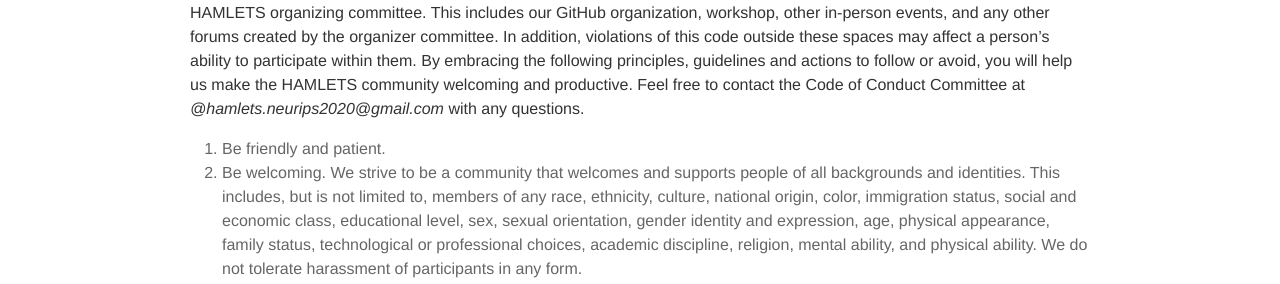
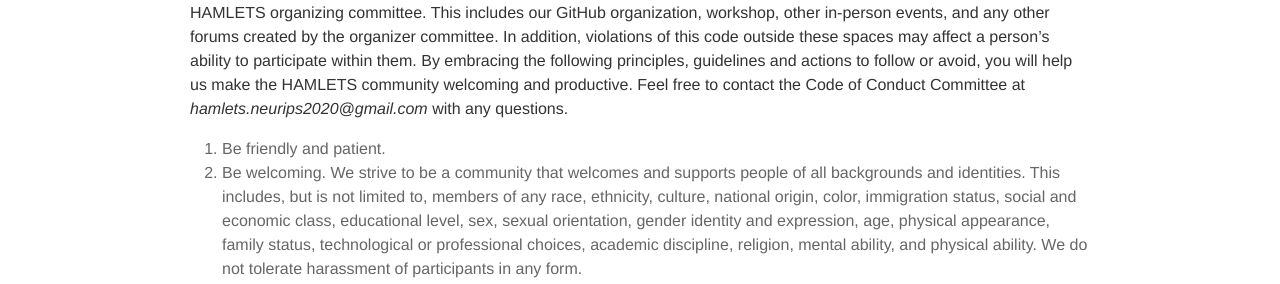
Before and after one commit to hamlets-workshop/hamlets-workshop.github.io, a Jekyll site: the page built from _pages/06_coc.md, in a window 1280 px wide and 900 px high, scrolled down 940 px. Shown: the part 160-444 px from the top of the window. Built offline with Jekyll 4.4.1, drawn with Linux system fonts in a browser that asks for light colours; nearby versions of some CDN libraries.

Commit message:
typo fix

```diff
--- a/_pages/06_coc.md
+++ b/_pages/06_coc.md
@@ -20,7 +20,7 @@ This code of conduct applies to all spaces in which submissions to HAMLETS are s
 We are committed to fostering a productive, harassment-free environment for everyone. Rather than considering this code an exhaustive list of things that you can’t do, take it in the spirit it is intended - a guide to make it easier to enrich all of us and the communities in which we participate.
 
 This code applies equally to founders, developers, mentors and new community members, in all spaces managed by HAMLETS organizing committee. This includes our GitHub organization, workshop, other in-person events, and any other forums created by the organizer committee. In addition, violations of this code outside these spaces may affect a person's ability to participate within them.
-By embracing the following principles, guidelines and actions to follow or avoid, you will help us make the HAMLETS community welcoming and productive. Feel free to contact the Code of Conduct Committee at *@hamlets.neurips2020@gmail.com* with any questions.
+By embracing the following principles, guidelines and actions to follow or avoid, you will help us make the HAMLETS community welcoming and productive. Feel free to contact the Code of Conduct Committee at *hamlets.neurips2020@gmail.com* with any questions.
 1. Be friendly and patient.
 2. Be welcoming. We strive to be a community that welcomes and supports people of all backgrounds and identities. This  includes, but is not limited to, members of any race, ethnicity, culture, national origin, color, immigration status, social and economic class, educational level, sex, sexual orientation, gender identity and expression, age, physical appearance, family status, technological or professional choices, academic discipline, religion, mental ability, and physical ability. We do not tolerate harassment of participants in any form.
 3. Be considerate. Your work as an author, reviewer, presenter, or organizer will be used by other people, and you in turn will depend on the work of others. Any decision you take will affect our colleagues, and you should take those consequences into account when making decisions. Remember that we're a world-wide community. You may be communicating with someone with a different primary language or cultural background.
```
